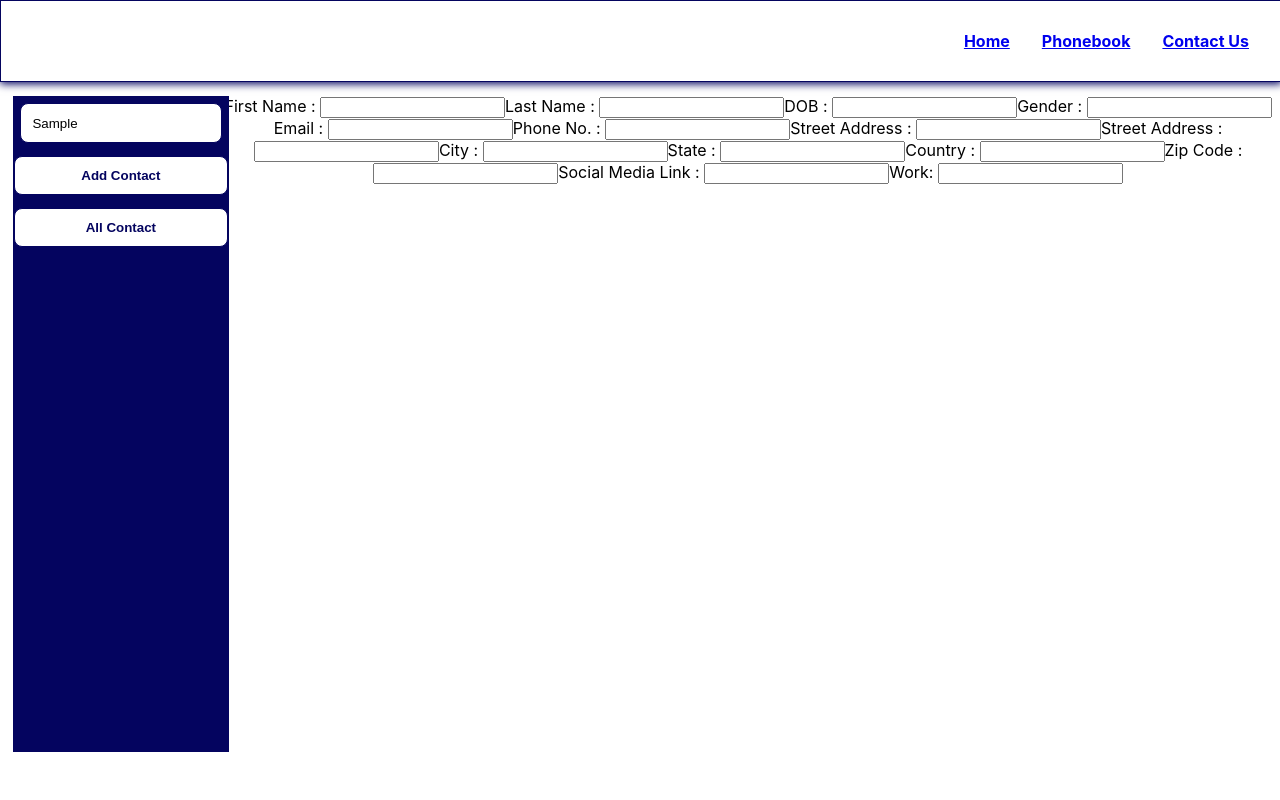
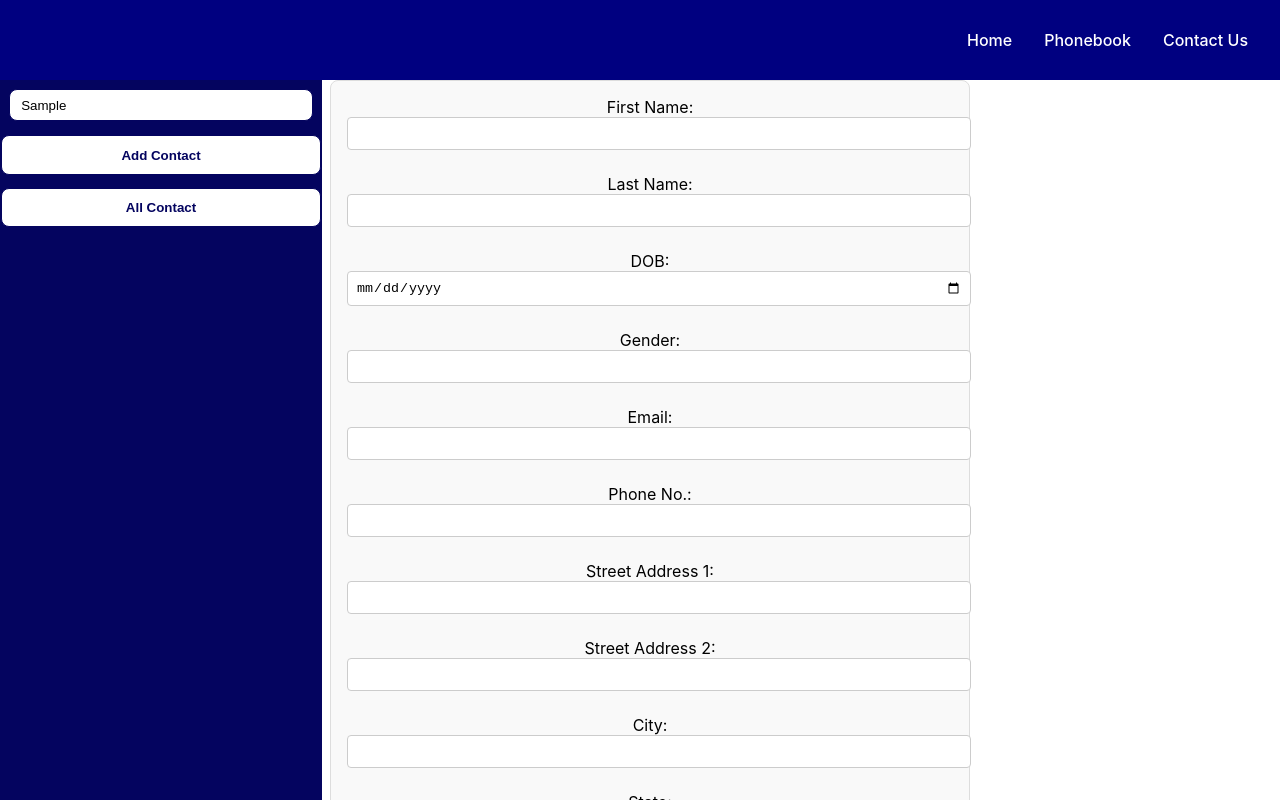
Before and after one commit to Jagrutivk/contactapp, a React (Create React App) app: page /phonebook in a window 1280 px wide. Both pictures are taken after typing "Sample" into the empty fields and a click on the button "Add Contact". Shown: the top 800 px of the page. Built offline with nearby package versions, Linux system fonts and the light colour scheme; data requests are answered from the project's data file.

Commit message:
form functionality and ui changes

```diff
--- a/src/components/contactList/contactList.js
+++ b/src/components/contactList/contactList.js
@@ -1,8 +1,49 @@
 import React from "react";
 import "./contactList.css";
 
-function ContactList() {
-  return <div className="contactList-container"></div>;
+function ContactList({ data }) {
+  return (
+    <div className="contactList-container">
+      {data.map((contact) => (
+        <div key={contact.id} className="contact-card-box">
+          <h2>
+            {contact.firstName} {contact.lastName}
+          </h2>
+          <p>
+            <strong>Date of Birth:</strong> {contact.dob}
+          </p>
+          <p>
+            <strong>Gender:</strong> {contact.gender}
+          </p>
+          <p>
+            <strong>Email:</strong> {contact.email}
+          </p>
+          <p>
+            <strong>Phone:</strong> {contact.phoneNo}
+          </p>
+          <p>
+            <strong>Address:</strong> {contact.streetAddress1},{" "}
+            {contact.streetAddress2 ? `${contact.streetAddress2},` : ""}{" "}
+            {contact.city}, {contact.state}, {contact.zipCode},{" "}
+            {contact.country}
+          </p>
+          <p>
+            <strong>Social Media:</strong>{" "}
+            <a
+              href={contact.socialMediaLink}
+              target="_blank"
+              rel="noopener noreferrer"
+            >
+              {contact.socialMediaLink}
+            </a>
+          </p>
+          <p>
+            <strong>Work:</strong> {contact.work}
+          </p>
+        </div>
+      ))}
+    </div>
+  );
 }
 
 export default ContactList;
--- a/src/components/form/createContactForm.css
+++ b/src/components/form/createContactForm.css
@@ -0,0 +1,40 @@
+/* src/createContactForm.css */
+.contact-form-area {
+    width: 50%;
+}
+
+.create-contact-form {
+    max-width: 50rem;
+    margin: 0 auto;
+    padding: 1rem;
+    border: 1px solid #ddd;
+    border-radius: 8px;
+    background-color: #f9f9f9;
+  }
+
+  .create-contact-form label {
+    display: block;
+    margin-bottom: 0.5rem;
+  }
+
+  .create-contact-form input {
+    width: 100%;
+    padding: 0.5rem;
+    margin-bottom: 1rem;
+    border: 1px solid #ccc;
+    border-radius: 4px;
+  }
+
+  .create-contact-form button {
+    padding: 0.75rem 1.5rem;
+    border: none;
+    border-radius: 4px;
+    background-color: #007bff;
+    color: white;
+    font-size: 1rem;
+    cursor: pointer;
+  }
+
+  .create-contact-form button:hover {
+    background-color: #0056b3;
+  }
--- a/src/components/form/createContactForm.js
+++ b/src/components/form/createContactForm.js
@@ -1,51 +1,193 @@
-import React from "react";
+import React, { useState } from "react";
 import "./createContactForm.css";
 
-function CreateContactForm() {
+function CreateContactForm({ onSubmit }) {
+  const [formData, setFormData] = useState({
+    firstName: "",
+    lastName: "",
+    dob: "",
+    gender: "",
+    email: "",
+    phoneNo: "",
+    streetAddress1: "",
+    streetAddress2: "",
+    city: "",
+    state: "",
+    country: "",
+    zipCode: "",
+    socialMediaLink: "",
+    work: "",
+  });
+
+  const handleChange = (e) => {
+    const { name, value } = e.target;
+    setFormData((prevData) => ({
+      ...prevData,
+      [name]: value,
+    }));
+  };
+
+  const handleSubmit = (e) => {
+    e.preventDefault();
+    onSubmit(formData);
+  };
+
   return (
-    <div>
-      <form>
-        <label>First Name : </label>
-        <input type="text"></input>
+    <div className="contact-form-area">
+      <form onSubmit={handleSubmit} className="create-contact-form">
+        <label>
+          First Name:
+          <input
+            type="text"
+            name="firstName"
+            value={formData.firstName}
+            onChange={handleChange}
+            required
+          />
+        </label>
 
-        <label>Last Name : </label>
-        <input type="text"></input>
+        <label>
+          Last Name:
+          <input
+            type="text"
+            name="lastName"
+            value={formData.lastName}
+            onChange={handleChange}
+            required
+          />
+        </label>
 
-        <label>DOB : </label>
-        <input type="number"></input>
+        <label>
+          DOB:
+          <input
+            type="date"
+            name="dob"
+            value={formData.dob}
+            onChange={handleChange}
+            required
+          />
+        </label>
 
-        <label>Gender : </label>
-        <input type="text"></input>
+        <label>
+          Gender:
+          <input
+            type="text"
+            name="gender"
+            value={formData.gender}
+            onChange={handleChange}
+            required
+          />
+        </label>
 
-        <label>Email : </label>
-        <input type="email"></input>
+        <label>
+          Email:
+          <input
+            type="email"
+            name="email"
+            value={formData.email}
+            onChange={handleChange}
+            required
+          />
+        </label>
 
-        <label>Phone No. : </label>
-        <input type="number"></input>
+        <label>
+          Phone No.:
+          <input
+            type="tel"
+            name="phoneNo"
+            value={formData.phoneNo}
+            onChange={handleChange}
+            required
+          />
+        </label>
 
-        <label>Street Address : </label>
-        <input type="text"></input>
+        <label>
+          Street Address 1:
+          <input
+            type="text"
+            name="streetAddress1"
+            value={formData.streetAddress1}
+            onChange={handleChange}
+            required
+          />
+        </label>
 
-        <label>Street Address : </label>
-        <input type="text"></input>
+        <label>
+          Street Address 2:
+          <input
+            type="text"
+            name="streetAddress2"
+            value={formData.streetAddress2}
+            onChange={handleChange}
+          />
+        </label>
 
-        <label>City : </label>
-        <input type="text"></input>
+        <label>
+          City:
+          <input
+            type="text"
+            name="city"
+            value={formData.city}
+            onChange={handleChange}
+            required
+          />
+        </label>
 
-        <label>State : </label>
-        <input type="text"></input>
+        <label>
+          State:
+          <input
+            type="text"
+            name="state"
+            value={formData.state}
+            onChange={handleChange}
+            required
+          />
+        </label>
 
-        <label>Country : </label>
-        <input type="text"></input>
+        <label>
+          Country:
+          <input
+            type="text"
+            name="country"
+            value={formData.country}
+            onChange={handleChange}
+            required
+          />
+        </label>
 
-        <label>Zip Code : </label>
-        <input type="number"></input>
+        <label>
+          Zip Code:
+          <input
+            type="text"
+            name="zipCode"
+            value={formData.zipCode}
+            onChange={handleChange}
+            required
+          />
+        </label>
 
-        <label>Social Media Link : </label>
-        <input type="url"></input>
+        <label>
+          Social Media Link:
+          <input
+            type="url"
+            name="socialMediaLink"
+            value={formData.socialMediaLink}
+            onChange={handleChange}
+          />
+        </label>
 
-        <label>Work: </label>
-        <input type="text"></input>
+        <label>
+          Work:
+          <input
+            type="text"
+            name="work"
+            value={formData.work}
+            onChange={handleChange}
+            required
+          />
+        </label>
+
+        <button type="submit">Submit</button>
       </form>
     </div>
   );
--- a/src/components/navBar/navBar.css
+++ b/src/components/navBar/navBar.css
@@ -1,10 +1,10 @@
 .main-navbar {
-  position: fixed;
+  position: sticky;
+  z-index: 999;
   top: 0;
   height: 10vh;
-  width: 100vw;
-  border: 1px solid rgb(4, 4, 95);
-  box-shadow: 0 2px 8px rgb(4, 4, 95);
+  width: 100%;
+  background-color: navy;
 }
 
 .navbar-items {
@@ -21,5 +21,6 @@ ul {
   flex-direction: row;
   gap: 2rem;
   margin: 2rem;
-  color: rgb(4, 4, 95);
+  color: white;
+  font-weight: 500;
 }
--- a/src/components/navBar/navBar.js
+++ b/src/components/navBar/navBar.js
@@ -1,27 +1,21 @@
 import React from "react";
 import "./navBar.css";
-import { Link } from "react-router-dom";
+import { useNavigate } from "react-router-dom";
 
 function NavBar() {
+  const navigate = useNavigate();
+
+  const handleNavigation = (path) => {
+    navigate(path);
+  };
+
   return (
     <div className="main-navbar">
       <div className="navbar-items">
         <ul>
-          <li>
-            <Link to="/">
-              <b>Home</b>
-            </Link>
-          </li>
-          <li>
-            <Link to="/phonebook">
-              <b>Phonebook</b>
-            </Link>
-          </li>
-          <li>
-            <Link to="/contact">
-              <b>Contact Us</b>
-            </Link>
-          </li>
+          <li onClick={() => handleNavigation("/")}>Home</li>
+          <li onClick={() => handleNavigation("/phonebook")}>Phonebook</li>
+          <li onClick={() => handleNavigation("/contact")}>Contact Us</li>
         </ul>
       </div>
     </div>
--- a/src/components/sidebar/sidebar.css
+++ b/src/components/sidebar/sidebar.css
@@ -1,7 +1,6 @@
 .sidebar-container {
-  position: relative;
+
   width: 25%;
-  left: 1%;
   background-color: rgb(4, 4, 95);
   border: 1px solid rgb(4, 4, 95);
 }
@@ -14,15 +13,13 @@
 
 .search-div {
   display: flex;
-  flex-direction: column;
-  align-items: center;
-  width: 100%;
+  height: 2rem;
+  padding: .5rem;
 }
 .search-form {
-  /* width: 100%; */
-  /* display: flex;
-  flex-direction: column;
-  align-items: center; */
+  width: 100%;
+   display: flex;
+  justify-content: center;
 }
 
 .search-form input[type="text"] {
@@ -30,7 +27,8 @@
   border-radius: 0.5rem;
   border: 1px solid rgb(4, 4, 95);
   background-color: white;
-  margin: 0.4rem;
+  width: 100%;
+
 }
 
 .primary-button {
--- a/src/components/database/db.json
+++ b/src/database/db.json
@@ -1,7 +1,7 @@
 {
   "users": [
     {
-      "id": 1,
+      "id": "1",
       "firstName": "John",
       "lastName": "Doe",
       "dob": "1990-01-01",
@@ -18,7 +18,7 @@
       "work": "Software Developer"
     },
     {
-      "id": 2,
+      "id": "2",
       "firstName": "Jane",
       "lastName": "Smith",
       "dob": "1985-06-15",
@@ -35,7 +35,7 @@
       "work": "Graphic Designer"
     },
     {
-      "id": 3,
+      "id": "3",
       "firstName": "Alice",
       "lastName": "Johnson",
       "dob": "1992-09-23",
@@ -52,7 +52,7 @@
       "work": "Marketing Specialist"
     },
     {
-      "id": 4,
+      "id": "4",
       "firstName": "Bob",
       "lastName": "Brown",
       "dob": "1978-12-05",
@@ -69,7 +69,7 @@
       "work": "Product Manager"
     },
     {
-      "id": 5,
+      "id": "5",
       "firstName": "Carol",
       "lastName": "Davis",
       "dob": "1988-11-30",
@@ -84,6 +84,23 @@
       "zipCode": "45678",
       "socialMediaLink": "https://twitter.com/caroldavis",
       "work": "Data Analyst"
+    },
+    {
+      "id": "252f",
+      "firstName": "Sarmin",
+      "lastName": "K",
+      "dob": "2001-05-24",
+      "gender": "Female",
+      "email": "sarmin.khatun002@gmail.com",
+      "phoneNo": "07047843840",
+      "streetAddress1": "Patil Nagar",
+      "streetAddress2": "Bavdhan",
+      "city": "Pune",
+      "state": "Maharashtra",
+      "country": "India",
+      "zipCode": "41101",
+      "socialMediaLink": "http://www.sarmink.com",
+      "work": "Nell Infotech"
     }
   ]
 }
--- a/src/pages/phoneBook/phoneBook.css
+++ b/src/pages/phoneBook/phoneBook.css
@@ -1,8 +1,9 @@
 .phonebook-container {
-  position: relative;
-  top: 12vh;
-  height: 82vh;
-  width: 100vw;
+  /* position: relative; */
+
+  min-height: 100vh;
+  width: 100%;
   display: flex;
   flex-direction: row;
+  gap: .5rem;
 }
--- a/src/pages/phoneBook/phoneBook.js
+++ b/src/pages/phoneBook/phoneBook.js
@@ -1,22 +1,128 @@
-import React, { useState } from "react";
+// import { useState, useEffect } from "react";
+// import "./phoneBook.css";
+// import Sidebar from "../../components/sidebar/sidebar";
+// import CreateContactForm from "../../components/form/createContactForm";
+// import ContactList from "../../components/contactList/contactList";
+
+// function PhoneBook() {
+//   // const [action, setAction] = useState([]);
+//   const [message, setMessage] = useState([]);
+//   const [action] = message;
+//   const [data, setData] = useState(null);
+//   const [loading, setLoading] = useState(true);
+//   const [error, setError] = useState(null);
+
+//   const onDisplayForm = () => {
+//     setMessage(["DisplayForm"]);
+//     console.log("action display: ", message);
+//   };
+
+//   const onDisplayContactList = () => {
+//     setMessage(["DisplayContactList"]);
+//     console.log("action display: ", message);
+//   };
+
+//   const fetchData = async () => {
+//     try {
+//       const response = await fetch("http://localhost:3000/users");
+//       if (!response.ok) {
+//         throw new Error("Network response was not ok");
+//       }
+//       const result = await response.json();
+//       setData(result);
+//       console.log("data---->", data);
+//     } catch (error) {
+//       setError(error);
+//     } finally {
+//       setLoading(false);
+//     }
+//   };
+
+//   useEffect(() => {
+//     fetchData();
+//   }, []);
+
+//   return (
+//     <div className="phonebook-container">
+//       <Sidebar
+//         handleDisplayForm={onDisplayForm}
+//         handleDisplayContactList={onDisplayContactList}
+//       />
+//       {/* Conditional rendering based on action state */}
+//       {action === "DisplayForm" && <CreateContactForm />}
+//       {action === "DisplayContactList" && <ContactList data={data} />}
+//     </div>
+//   );
+// }
+
+// export default PhoneBook;
+
+import { useState, useEffect } from "react";
 import "./phoneBook.css";
 import Sidebar from "../../components/sidebar/sidebar";
 import CreateContactForm from "../../components/form/createContactForm";
 import ContactList from "../../components/contactList/contactList";
 
 function PhoneBook() {
-  // const [action, setAction] = useState([]);
   const [message, setMessage] = useState([]);
   const [action] = message;
+  const [data, setData] = useState(null);
+  const [loading, setLoading] = useState(true);
+  const [error, setError] = useState(null);
 
   const onDisplayForm = () => {
     setMessage(["DisplayForm"]);
-    console.log("action display: ", message);
   };
 
   const onDisplayContactList = () => {
     setMessage(["DisplayContactList"]);
-    console.log("action display: ", message);
+  };
+
+  const fetchData = async () => {
+    try {
+      const response = await fetch("http://localhost:3000/users");
+      if (!response.ok) {
+        throw new Error("Network response was not ok");
+      }
+      const result = await response.json();
+      setData(result);
+    } catch (error) {
+      setError(error);
+    } finally {
+      setLoading(false);
+    }
+  };
+
+  useEffect(() => {
+    fetchData();
+  }, []);
+
+  const handleFormSubmit = async (formData) => {
+    try {
+      const response = await fetch("http://localhost:3000/users", {
+        method: "POST",
+        headers: {
+          "Content-Type": "application/json",
+        },
+        body: JSON.stringify(formData),
+      });
+
+      if (!response.ok) {
+        throw new Error("Network response was not ok");
+      }
+
+      // Assuming the response contains the created user
+      const newUser = await response.json();
+      console.log("User created:", newUser);
+
+      // Optionally, update the contact list after submission
+      setData((prevData) => [...prevData, newUser]);
+
+      // Switch back to contact list view
+      onDisplayContactList();
+    } catch (error) {
+      console.error("Error submitting form:", error);
+    }
   };
 
   return (
@@ -26,8 +132,10 @@ function PhoneBook() {
         handleDisplayContactList={onDisplayContactList}
       />
       {/* Conditional rendering based on action state */}
-      {action === "DisplayForm" && <CreateContactForm />}
-      {action === "DisplayContactList" && <ContactList />}
+      {action === "DisplayForm" && (
+        <CreateContactForm onSubmit={handleFormSubmit} />
+      )}
+      {action === "DisplayContactList" && <ContactList data={data} />}
     </div>
   );
 }
```
Also changed, not shown: src/components/contactList/contactList.css (+38 -2 lines).
